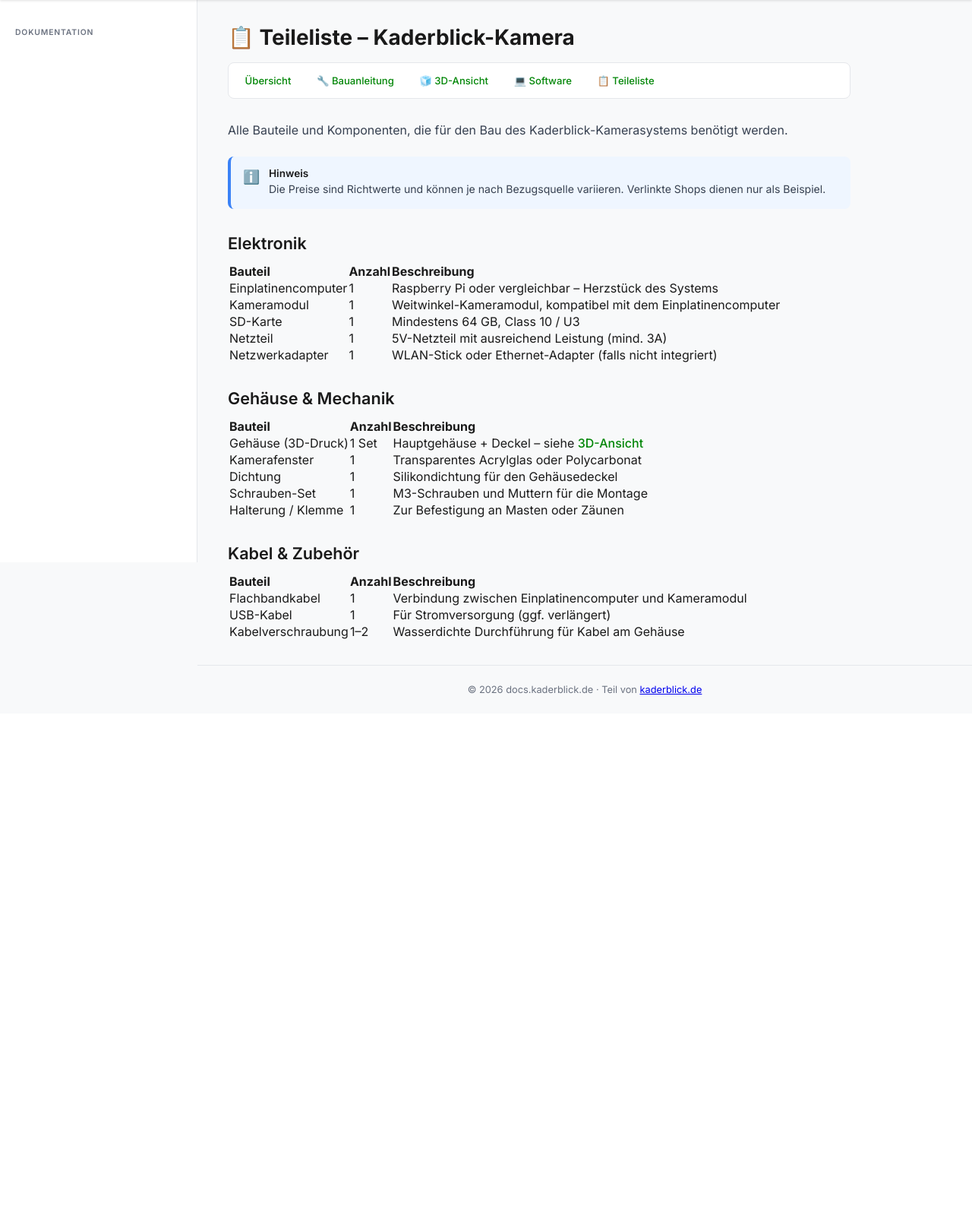
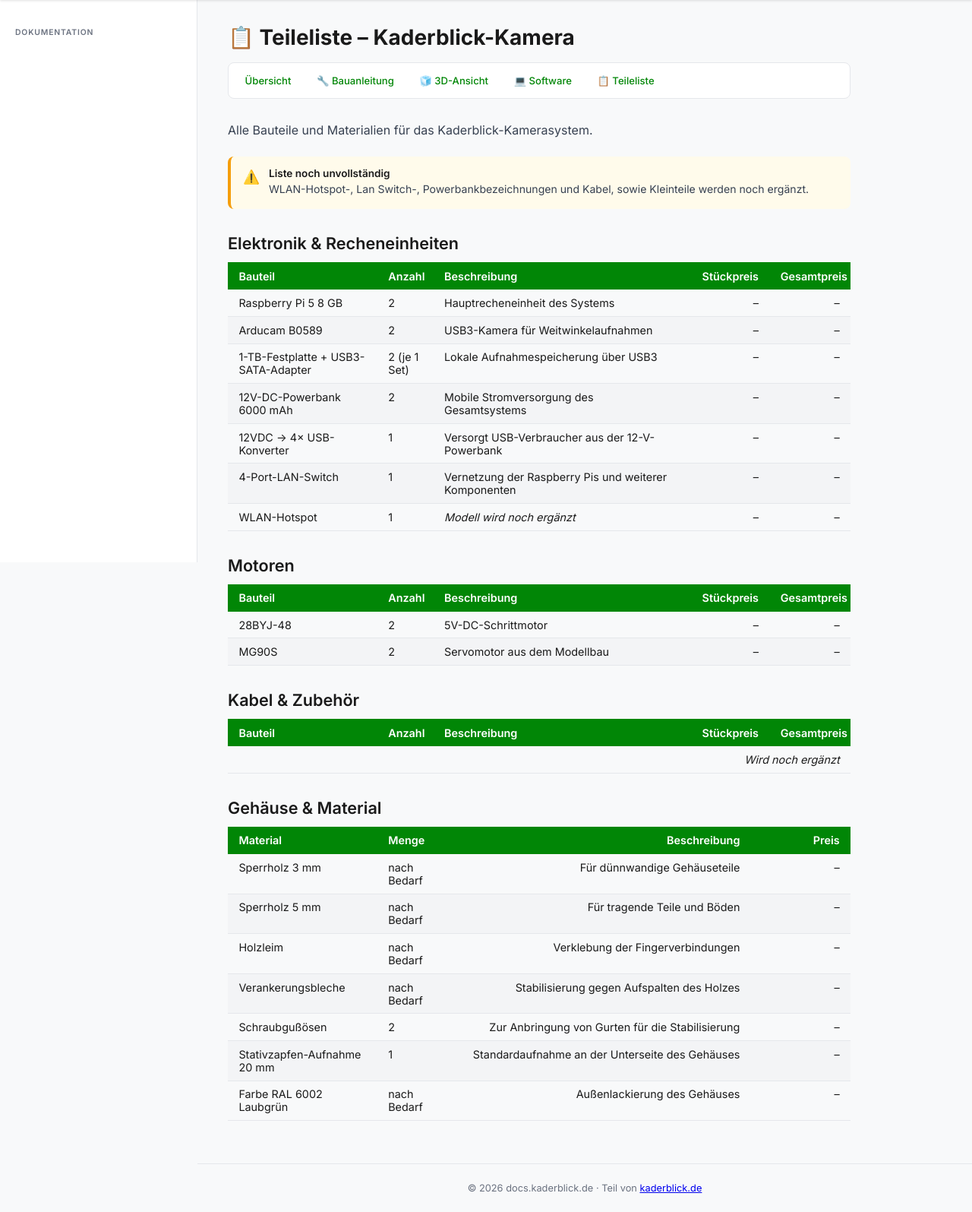
Before and after one commit to mastercad/Kaderblick-Documentation, a Symfony app: template templates/tools/kamera/kaderblick/teileliste.html.twig in a window 1280 px wide. Shown: the part 60-1655 px from the top of the page at 76% size. Before the commit the page ends 974 px from the top, so only its background shows below. Run offline with Twig, Linux system fonts and the light colour scheme; the template is opened without the code that fills it, so the values that code supplies are empty; some libraries are stand-ins or nearby versions.

Commit message:
area of kaderblick camera system improved

```diff
--- a/public/css/content.css
+++ b/public/css/content.css
@@ -55,3 +55,53 @@
     color: var(--color-primary-light);
     text-decoration: underline;
 }
+
+/* ─── Tabellen ─── */
+.site-content table {
+    width: 100%;
+    border-collapse: collapse;
+    margin-bottom: 1.5rem;
+    font-size: 0.9rem;
+    table-layout: fixed;
+}
+
+.site-content table thead tr {
+    background-color: var(--color-primary);
+    color: #ffffff;
+}
+
+.site-content table th {
+    padding: 0.6rem 0.9rem;
+    text-align: left;
+    font-weight: 600;
+    white-space: nowrap;
+}
+
+.site-content table td {
+    padding: 0.55rem 0.9rem;
+    border-bottom: 1px solid var(--color-border);
+    vertical-align: top;
+    overflow-wrap: break-word;
+    text-align: left;
+    hyphens: none;
+}
+
+.site-content table tbody tr:nth-child(even) {
+    background-color: #f3f4f6;
+}
+
+.site-content table tbody tr:hover {
+    background-color: #e8f5e9;
+}
+
+.site-content table td:last-child,
+.site-content table th:last-child {
+    text-align: right;
+    white-space: nowrap;
+}
+
+.site-content table td:nth-last-child(2):not(:first-child),
+.site-content table th:nth-last-child(2):not(:first-child) {
+    text-align: right;
+    white-space: nowrap;
+}
--- a/templates/tools/kamera/kaderblick/teileliste.html.twig
+++ b/templates/tools/kamera/kaderblick/teileliste.html.twig
@@ -11,67 +11,119 @@
     } %}
 
     <p>
-        Alle Bauteile und Komponenten, die für den Bau des Kaderblick-Kamerasystems benötigt werden.
+        Alle Bauteile und Materialien für das Kaderblick-Kamerasystem.
     </p>
 
     {% include 'components/callout.html.twig' with {
-        type: 'info',
-        title: 'Hinweis',
-        text: 'Die Preise sind Richtwerte und können je nach Bezugsquelle variieren. Verlinkte Shops dienen nur als Beispiel.'
+        type: 'warning',
+        title: 'Liste noch unvollständig',
+        text: 'WLAN-Hotspot-, Lan Switch-, Powerbankbezeichnungen und Kabel, sowie Kleinteile werden noch ergänzt.'
     } %}
 
-    {# ─── Elektronik ─── #}
-    <h2>Elektronik</h2>
+    {# ─── Elektronik & Recheneinheiten ─── #}
+    <h2>Elektronik & Recheneinheiten</h2>
     <table>
+        <colgroup>
+            <col style="width: 24%">
+            <col style="width: 9%">
+            <col style="width: 41%">
+            <col style="width: 13%">
+            <col style="width: 13%">
+        </colgroup>
         <thead>
             <tr>
                 <th>Bauteil</th>
                 <th>Anzahl</th>
                 <th>Beschreibung</th>
+                <th>Stückpreis</th>
+                <th>Gesamtpreis</th>
             </tr>
         </thead>
         <tbody>
-            <tr><td>Einplatinencomputer</td><td>1</td><td>Raspberry Pi oder vergleichbar – Herzstück des Systems</td></tr>
-            <tr><td>Kameramodul</td><td>1</td><td>Weitwinkel-Kameramodul, kompatibel mit dem Einplatinencomputer</td></tr>
-            <tr><td>SD-Karte</td><td>1</td><td>Mindestens 64 GB, Class 10 / U3</td></tr>
-            <tr><td>Netzteil</td><td>1</td><td>5V-Netzteil mit ausreichend Leistung (mind. 3A)</td></tr>
-            <tr><td>Netzwerkadapter</td><td>1</td><td>WLAN-Stick oder Ethernet-Adapter (falls nicht integriert)</td></tr>
+            <tr><td>Raspberry Pi 5 8 GB</td><td>2</td><td>Hauptrecheneinheit des Systems</td><td>–</td><td>–</td></tr>
+            <tr><td>Arducam B0589</td><td>2</td><td>USB3-Kamera für Weitwinkelaufnahmen</td><td>–</td><td>–</td></tr>
+            <tr><td>1-TB-Festplatte + USB3-SATA-Adapter</td><td>2 (je 1 Set)</td><td>Lokale Aufnahmespeicherung über USB3</td><td>–</td><td>–</td></tr>
+            <tr><td>12V-DC-Powerbank 6000 mAh</td><td>2</td><td>Mobile Stromversorgung des Gesamtsystems</td><td>–</td><td>–</td></tr>
+            <tr><td>12VDC → 4× USB-Konverter</td><td>1</td><td>Versorgt USB-Verbraucher aus der 12-V-Powerbank</td><td>–</td><td>–</td></tr>
+            <tr><td>4-Port-LAN-Switch</td><td>1</td><td>Vernetzung der Raspberry Pis und weiterer Komponenten</td><td>–</td><td>–</td></tr>
+            <tr><td>WLAN-Hotspot</td><td>1</td><td><em>Modell wird noch ergänzt</em></td><td>–</td><td>–</td></tr>
         </tbody>
     </table>
 
-    {# ─── Gehäuse & Mechanik ─── #}
-    <h2>Gehäuse & Mechanik</h2>
+    {# ─── Motoren ─── #}
+    <h2>Motoren</h2>
     <table>
+        <colgroup>
+            <col style="width: 24%">
+            <col style="width: 9%">
+            <col style="width: 41%">
+            <col style="width: 13%">
+            <col style="width: 13%">
+        </colgroup>
         <thead>
             <tr>
                 <th>Bauteil</th>
                 <th>Anzahl</th>
                 <th>Beschreibung</th>
+                <th>Stückpreis</th>
+                <th>Gesamtpreis</th>
             </tr>
         </thead>
         <tbody>
-            <tr><td>Gehäuse (3D-Druck)</td><td>1 Set</td><td>Hauptgehäuse + Deckel – siehe <a href="{{ path('app_tools_kamera_kaderblick_3d_ansicht') }}">3D-Ansicht</a></td></tr>
-            <tr><td>Kamerafenster</td><td>1</td><td>Transparentes Acrylglas oder Polycarbonat</td></tr>
-            <tr><td>Dichtung</td><td>1</td><td>Silikondichtung für den Gehäusedeckel</td></tr>
-            <tr><td>Schrauben-Set</td><td>1</td><td>M3-Schrauben und Muttern für die Montage</td></tr>
-            <tr><td>Halterung / Klemme</td><td>1</td><td>Zur Befestigung an Masten oder Zäunen</td></tr>
+            <tr><td>28BYJ-48</td><td>2</td><td>5V-DC-Schrittmotor</td><td>–</td><td>–</td></tr>
+            <tr><td>MG90S</td><td>2</td><td>Servomotor aus dem Modellbau</td><td>–</td><td>–</td></tr>
         </tbody>
     </table>
 
     {# ─── Kabel & Zubehör ─── #}
     <h2>Kabel & Zubehör</h2>
     <table>
+        <colgroup>
+            <col style="width: 24%">
+            <col style="width: 9%">
+            <col style="width: 41%">
+            <col style="width: 13%">
+            <col style="width: 13%">
+        </colgroup>
         <thead>
             <tr>
                 <th>Bauteil</th>
                 <th>Anzahl</th>
                 <th>Beschreibung</th>
+                <th>Stückpreis</th>
+                <th>Gesamtpreis</th>
             </tr>
         </thead>
         <tbody>
-            <tr><td>Flachbandkabel</td><td>1</td><td>Verbindung zwischen Einplatinencomputer und Kameramodul</td></tr>
-            <tr><td>USB-Kabel</td><td>1</td><td>Für Stromversorgung (ggf. verlängert)</td></tr>
-            <tr><td>Kabelverschraubung</td><td>1–2</td><td>Wasserdichte Durchführung für Kabel am Gehäuse</td></tr>
+            <tr><td colspan="5"><em>Wird noch ergänzt</em></td></tr>
+        </tbody>
+    </table>
+
+    {# ─── Gehäuse & Material ─── #}
+    <h2>Gehäuse & Material</h2>
+    <table>
+        <colgroup>
+            <col style="width: 24%">
+            <col style="width: 12%">
+            <col style="width: 48%">
+            <col style="width: 16%">
+        </colgroup>
+        <thead>
+            <tr>
+                <th>Material</th>
+                <th>Menge</th>
+                <th>Beschreibung</th>
+                <th>Preis</th>
+            </tr>
+        </thead>
+        <tbody>
+            <tr><td>Sperrholz 3 mm</td><td>nach Bedarf</td><td>Für dünnwandige Gehäuseteile</td><td>–</td></tr>
+            <tr><td>Sperrholz 5 mm</td><td>nach Bedarf</td><td>Für tragende Teile und Böden</td><td>–</td></tr>
+            <tr><td>Holzleim</td><td>nach Bedarf</td><td>Verklebung der Fingerverbindungen</td><td>–</td></tr>
+            <tr><td>Verankerungsbleche</td><td>nach Bedarf</td><td>Stabilisierung gegen Aufspalten des Holzes</td><td>–</td></tr>
+            <tr><td>Schraubgußösen</td><td>2</td><td>Zur Anbringung von Gurten für die Stabilisierung</td><td>–</td></tr>
+            <tr><td>Stativzapfen-Aufnahme 20 mm</td><td>1</td><td>Standardaufnahme an der Unterseite des Gehäuses</td><td>–</td></tr>
+            <tr><td>Farbe RAL 6002 Laubgrün</td><td>nach Bedarf</td><td>Außenlackierung des Gehäuses</td><td>–</td></tr>
         </tbody>
     </table>
 {% endblock %}
```
Also changed, not shown: templates/tools/kamera/kaderblick/bauanleitung.html.twig (+13 -10 lines), templates/tools/kamera/kaderblick/index.html.twig (+4 -10 lines), templates/tools/kamera/kaderblick/software.html.twig (+15 -23 lines).
